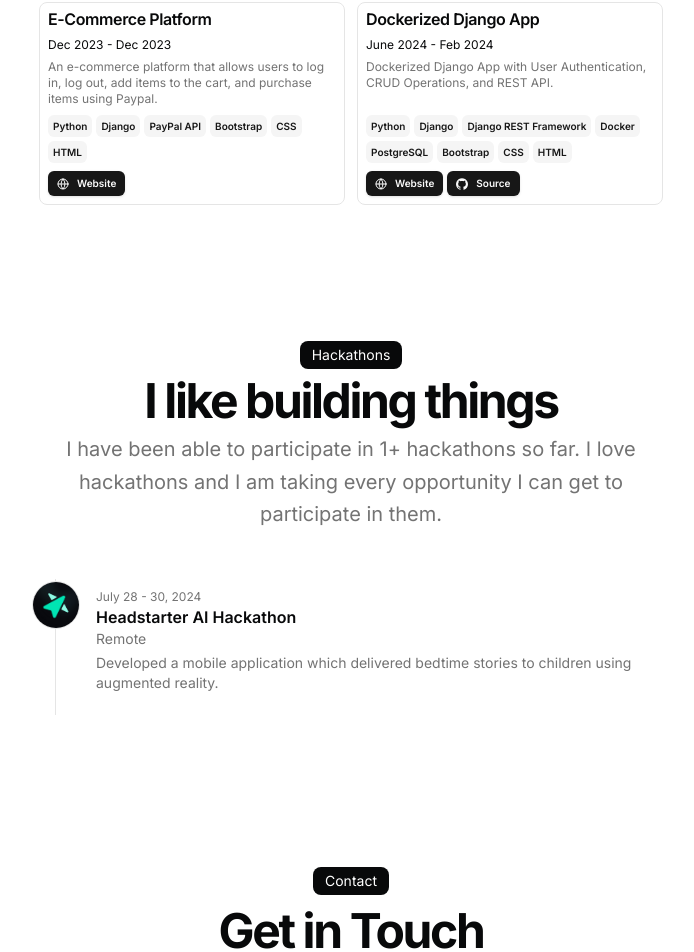
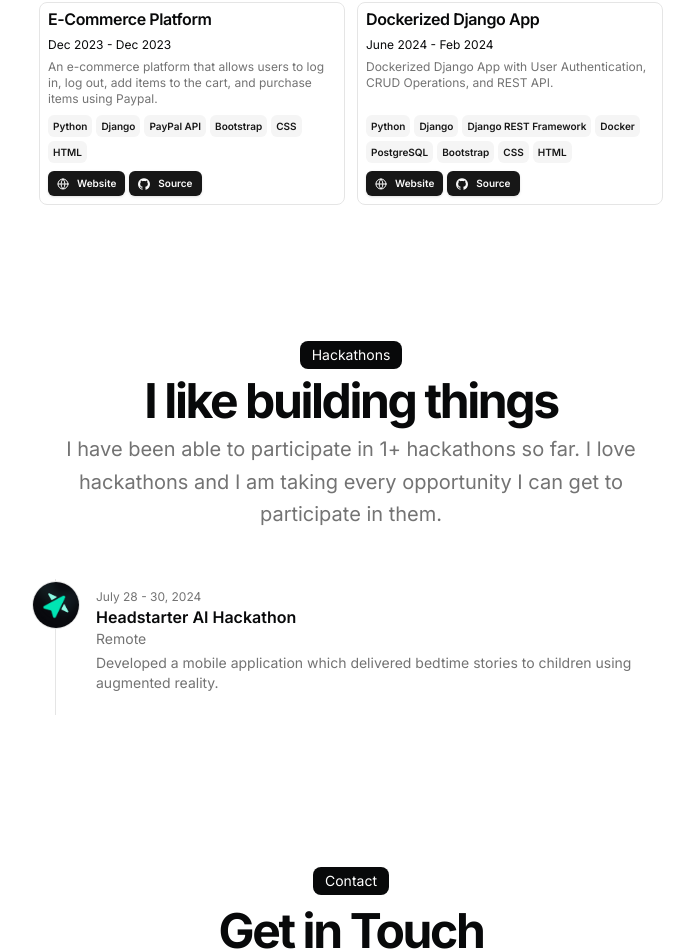
Before and after one commit to izzatkarimov/personal-portfolio, a Next.js app: page / in a window 1280 px wide. Shown: the part 1159-2111 px from the top of the page, without its empty margins (289-983 px from the left). Built offline with nearby package versions, Linux system fonts and the light colour scheme.

Commit message:
optimizing

```diff
--- a/src/data/resume.tsx
+++ b/src/data/resume.tsx
@@ -58,7 +58,7 @@ export const DATA = {
 
         navbar: true,
       },
-      Email: {
+      "izzatcodes@gmail.com": {
         name: "Send Email",
         url: "https://www.gmail.com",
         icon: Icons.email,
@@ -79,7 +79,7 @@ export const DATA = {
       start: "July 2024",
       end: "Sep 2024",
       description:
-        "Built 5+ AI apps using NextJS, OpenAI, Pinecone, StripeAPI with 98 percent accuracy as seen by 1000 users. \- Developer projects from design to deployment leading 4+ engineering fellows using MVC design patterns. Coached by Amazon, Bloomberg, and Capital One engineers on Agile, CI/CD, Git, and microservice patterns",
+        "Built 5+ AI apps using NextJS, OpenAI, Pinecone, StripeAPI with 98 percent accuracy as seen by 1000 users. Developed projects from design to deployment leading 4+ engineering fellows using MVC design patterns. Coached by Amazon, Bloomberg, and Capital One engineers on Agile, CI/CD, Git, and microservice patterns",
     },
     {
       company: "Upwork",
@@ -107,7 +107,7 @@ export const DATA = {
   projects: [
     {
       title: "E-Commerce Platform",
-      href: "https://github.com/izzatkarimov",
+      href: "https://github.com/izzatkarimov/e-commerce",
       dates: "Dec 2023 - Dec 2023",
       active: true,
       description:
@@ -123,8 +123,13 @@ export const DATA = {
       links: [
         {
           type: "Website",
-          href: "https://github.com/izzatkarimov",
+          href: "https://github.com/izzatkarimov/e-commerce",
           icon: <Icons.globe className="size-3" />,
+        },
+        {
+          type: "Source",
+          href: "https://github.com/izzatkarimov/e-commerce",
+          icon: <Icons.github className="size-3" />,
         },
       ],
       image: "",
@@ -132,7 +137,7 @@ export const DATA = {
     },
     {
       title: "Dockerized Django App",
-      href: "https://github.com/izzatkarimov",
+      href: "https://github.com/izzatkarimov/dockerized-django-app",
       dates: "June 2024 - Feb 2024",
       active: true,
       description:
@@ -150,12 +155,12 @@ export const DATA = {
       links: [
         {
           type: "Website",
-          href: "https://github.com/izzatkarimov",
+          href: "https://github.com/izzatkarimov/dockerized-django-app",
           icon: <Icons.globe className="size-3" />,
         },
         {
           type: "Source",
-          href: "https://github.com/izzatkarimov",
+          href: "https://github.com/izzatkarimov/dockerized-django-app",
           icon: <Icons.github className="size-3" />,
         },
       ],
```
